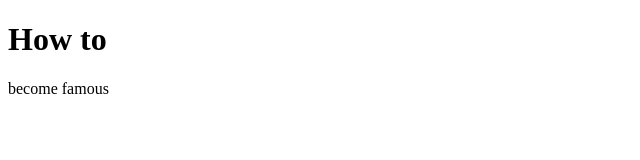
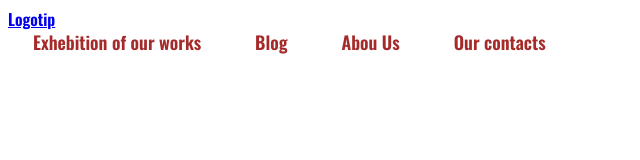
Before and after one commit to ShadowRec/Project1, a plain HTML site: page index.html in a window 1280 px wide. Shown: the whole page, without its empty margins (0-640 px from the left). Drawn offline with nearby package versions, Linux system fonts and the light colour scheme.

Commit message:
third commit

```diff
--- a/index.html
+++ b/index.html
@@ -1,17 +1,57 @@
 <!DOCTYPE html>
 <html lang="eng">
     <head>
+        <link rel="stylesheet" href= "styles/Styles.css"/>
         <title>
-            Page name
+            Art of creation
         </title>
         <meta charset="UTF-8"/>
+        <link rel="preconnect" href="https://fonts.googleapis.com">
+        <link rel="preconnect" href="https://fonts.gstatic.com" crossorigin>
+        <link href="https://fonts.googleapis.com/css2?family=Lora:ital,wght@0,500;1,400;1,500&family=Open+Sans:wght@400;500;600&family=Oswald:wght@400;500;600&display=swap" rel="stylesheet">
+
     </head>
-    <body>
-        <h1>
-            How to
-        </h1>
-        <p title="First try">
-            become famous
-        </p>
+    <body class="body">
+    <header class = "page-header">
+
+     </header>
+    <main class="main">
+        <div class="home">
+            <header class="main-header home__main-header">
+                <a href="index.html" class="page-header__logo">Logotip</a>
+                <nav class="page-header__nav">
+                    <a href="#" class="page-header__nav-link">Exhebition of our works</a>
+                    <a href="#" class="page-header__nav-link">Blog</a>
+                    <a href="#" class="page-header__nav-link">Abou Us</a>
+                    <a href="#" class="page-header__nav-link">Our contacts</a>
+                </nav>
+                <a href="#" class="btn page-header__user-btn">
+
+                </a>
+            </header>
+            <section class="offers home__offers">
+
+            </section>
+            <section class="about home__about">
+
+            </section>
+            <section class="upcoming home__upcoming">
+
+            </section>
+            <section class="listing home__listing">
+
+            </section>
+            <section class="contact home__contact">
+
+            </section>
+            <div class="doit home__doit">
+
+            </div>
+
+        </div>
+    </main>
+    <footer class="main footer">
+
+    </footer>
     </body>
 </html>
--- /dev/null
+++ b/styles/Styles.css
@@ -0,0 +1,19 @@
+
+.body{
+    font-family: "oswald", sans-serif;
+    font-size: 16px;
+    font-weight:600 ;
+    font-style: normal;
+    line-height: 1.375;
+
+}
+
+.page-header__nav-link{
+    color:brown;
+    margin: 0 25px;
+    font-weight: 600;
+    font-size: 18px;
+    line-height: 25px;
+    text-decoration: none;
+
+}
```
